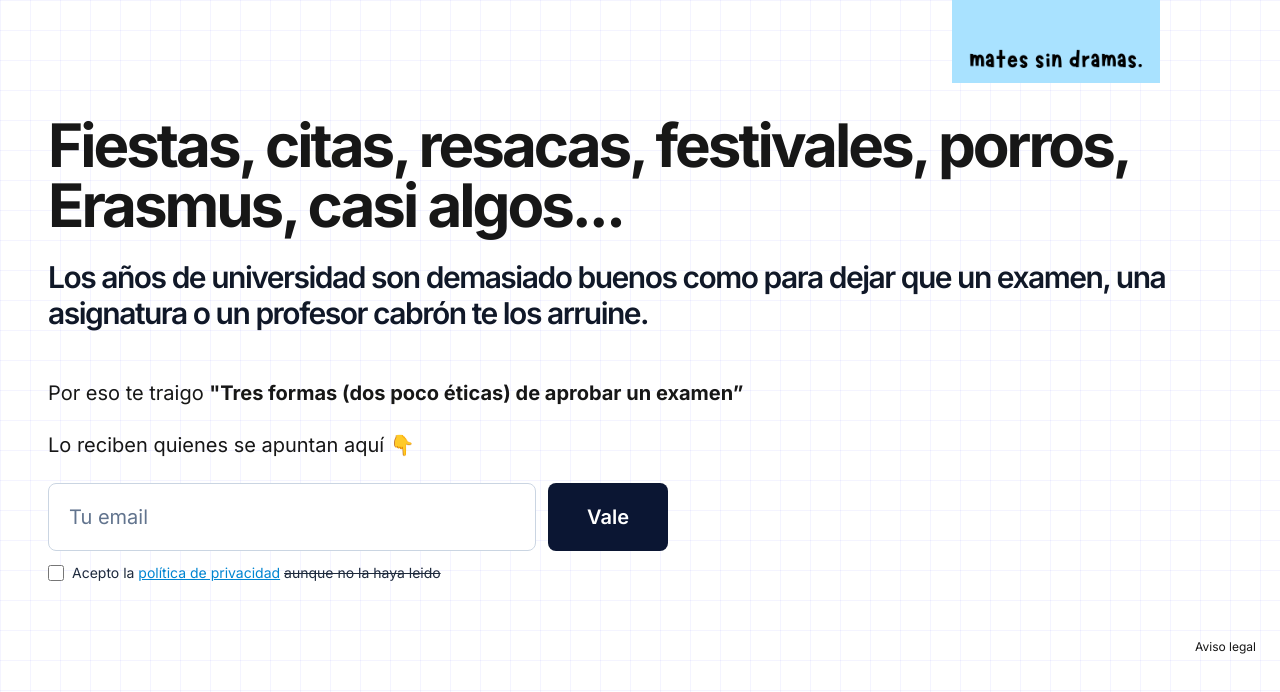
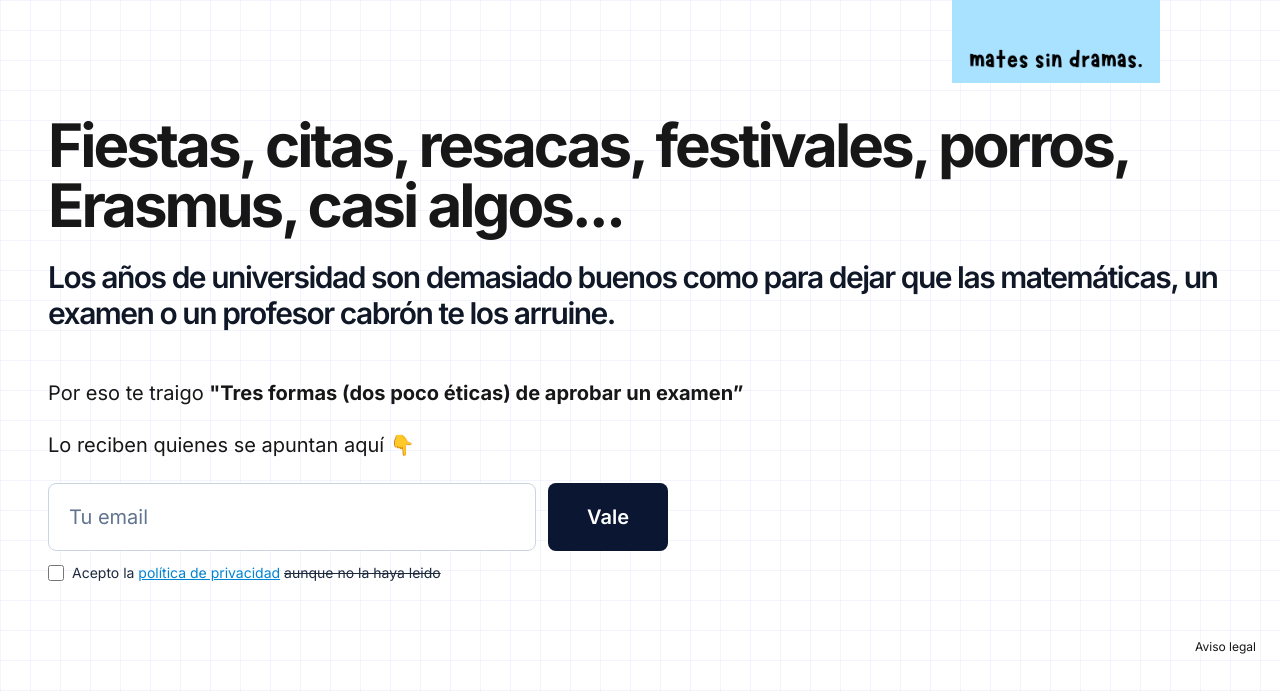
Before and after one commit to MariaLipiz/matessindramas, a Next.js app: page / in a window 1280 px wide. Shown: the top 692 px of the page. Built offline with nearby package versions, Linux system fonts and the light colour scheme.

Commit message:
Cambios texto landing

```diff
--- a/src/app/page.tsx
+++ b/src/app/page.tsx
@@ -12,7 +12,7 @@ export default function Home() {
         Los años de universidad son demasiado buenos como para dejar que un examen, una asignatura o un profesor cabrón te los arruine.
         </h2> */}
         <h2 className="mx-auto text-gray-900 text-xl font-semibold tracking-tighter sm:text-2xl lg:text-3xl mt-6">
-        Los años de universidad son demasiado buenos como para dejar que un examen, una asignatura o un profesor cabrón te los arruine.
+        Los años de universidad son demasiado buenos como para dejar que las matemáticas, un examen o un profesor cabrón te los arruine.
         </h2>
       </section>
 
```
